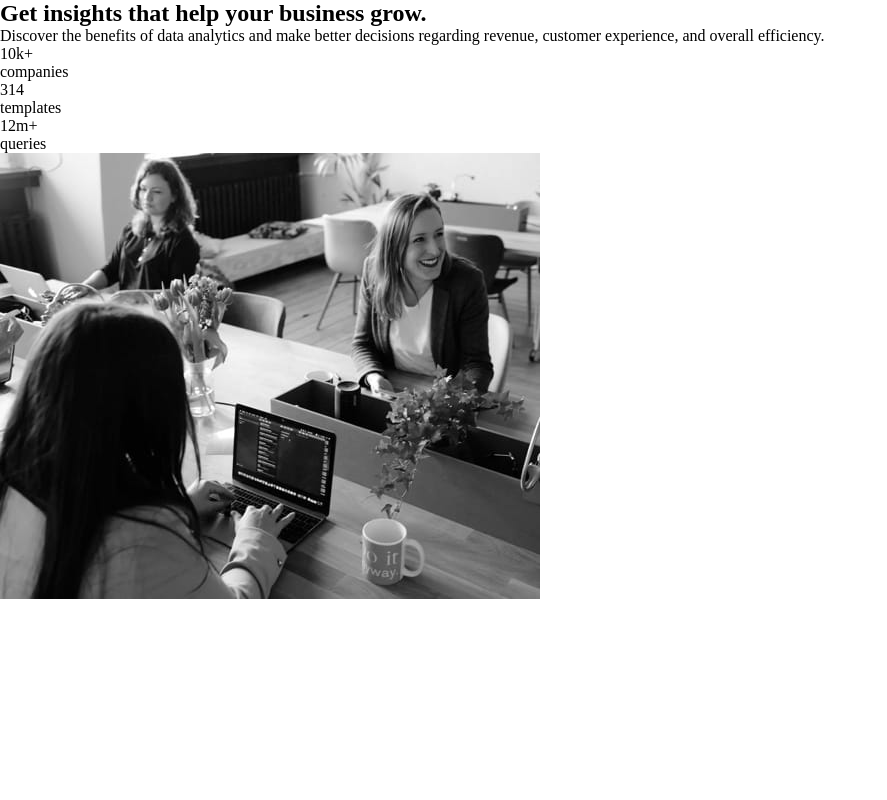
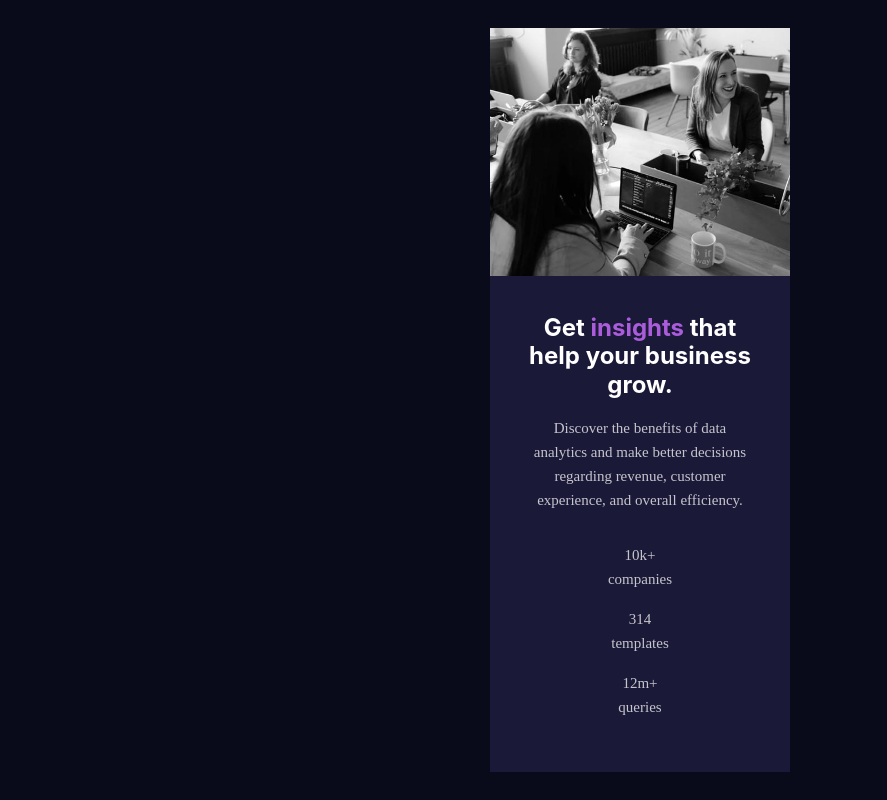
Before and after one commit to VPontis15/Stats-Preview-Component-Main, a plain HTML site: page index.html in a window 1280 px wide. Shown: the whole page, without its empty margins (0-887 px from the left). Drawn offline with Linux system fonts and the light colour scheme.

Commit message:
add some basic styling for card, container

```diff
--- a/style.css
+++ b/style.css
@@ -70,28 +70,82 @@ h6 {
   isolation: isolate;
 }
 
-@import url('https://fonts.googleapis.com/css2?family=Inter:wght@400;700&family=Lexend+Deca&display=swap');
-
+@import url("https://fonts.googleapis.com/css2?family=Inter:wght@400;700&family=Lexend+Deca&display=swap");
 
 :root {
   /* Colors */
   --clr-main-bg: hsl(233, 47%, 7%);
---card-bg: hsl(244, 38%, 16%);
---clr-accent: hsl(277, 64%, 61%);
+  --card-bg: hsl(244, 38%, 16%);
+  --clr-accent: hsl(277, 64%, 61%);
 
---clr-main-headings: hsl(0, 0%, 100%)
---clr-main-paragraph: hsla(0, 0%, 100%, 0.75);
--clr-stats-headings: hsla(0, 0%, 100%, 0.6);
+  --clr-main-headings: hsl(0, 0%, 100%);
+  --clr-main-paragraph: hsla(0, 0%, 100%, 0.75);
+  -clr-stats-headings: hsla(0, 0%, 100%, 0.6);
 
-/* Font Sizes */
---fs-main: .9375rem;
+  /* Font Sizes */
+  --fs-main: 0.9375rem;
 
+  /* Font Families */
+  --ff-main: "Lexend Deca", sans-serif;
+  --ff-accent: "Inter", sans-serif;
+}
 
-/* Font Families */
---ff-main: 'Lexend Deca', sans-serif;
---ff-accent: 'Inter', sans-serif;
+body {
+  font-size: var(--fs-main);
+  color: var(--clr-main-paragraph);
+  line-height: 1.6;
+}
+
+ul li {
+  list-style: none;
+}
+
+.flex-row {
+  display: flex;
+  padding: 1em;
+  gap: 1rem;
+  flex-direction: column;
+  justify-content: center;
+  align-items: center;
 }
 
 .container {
   min-height: 100vh;
 }
+
+.container {
+  background-color: var(--clr-main-bg);
+  display: grid;
+  place-items: center;
+}
+
+.card {
+  display: flex;
+  flex-direction: column-reverse;
+  background-color: var(--card-bg);
+  text-align: center;
+  margin: 1rem;
+  width: 300px;
+}
+
+.card__content {
+  padding: 2.5em;
+  display: grid;
+  gap: 1rem;
+}
+
+.card__img {
+  height: 10px;
+}
+
+.card__heading {
+  line-height: 1.2;
+  color: var(--clr-main-headings);
+  font-size: 1.5rem;
+  font-family: var(--ff-accent);
+  font-weight: 700;
+}
+
+.card__heading span {
+  color: var(--clr-accent);
+}
```
